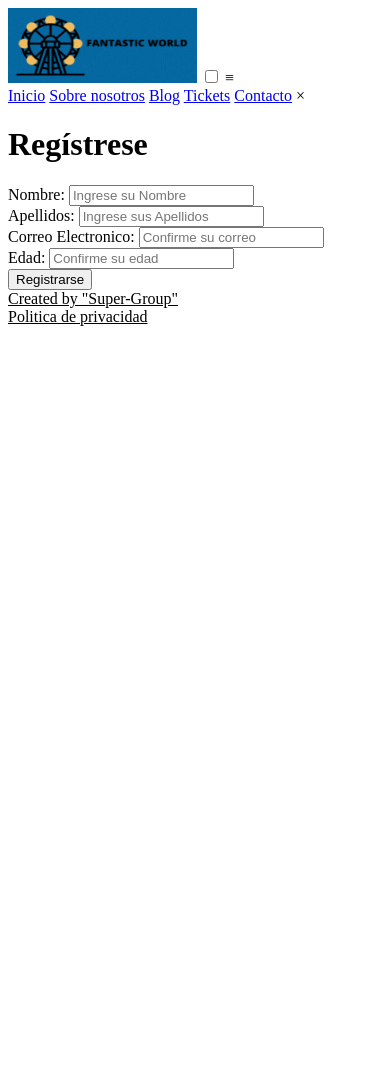
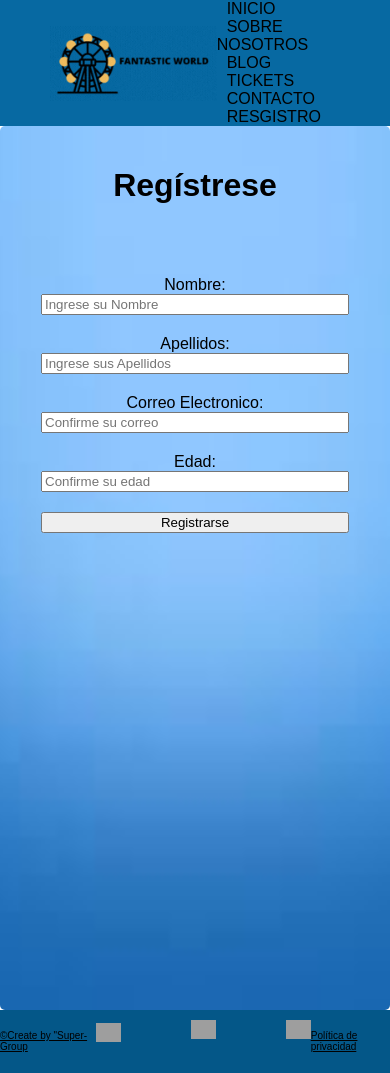
Before and after one commit to franciscomanuelnietogarcia/parquediversionesII, a plain HTML site: page register.html in a window 390 px wide. Before the commit the page ends 844 px from the top, so only its background shows below. Drawn offline with Linux system fonts and the light colour scheme; grey boxes are pictures that could not be loaded.

Commit message:
cambios-registros

```diff
--- a/register.css
+++ b/register.css
@@ -21,11 +21,9 @@ body {
 /* Header */
 header {
     height: 50x;
-    /* background: #AED6F1; */
     background: #0769a2;
     padding: 0 50px;
     color: black;
-    /*Aplicamos el display flex*/
     display: flex;
     justify-content: space-between;
     align-items: center;
@@ -35,7 +33,6 @@ header {
     text-transform: uppercase;
     font-weight: 200;
 }
-
 .menu a {
     color: black;
     text-transform: uppercase;
@@ -71,7 +68,7 @@ header {
 .container-register {
     display: flex;
     flex-direction: column;
-    background-image: url(img/Degradado-II.jpg);
+    background-image: url(img/gradient.jpg);
     background-repeat: no-repeat;
     background-size: cover;
     background-position: center;
@@ -107,38 +104,24 @@ header {
 .form-input {
     width: 300px;
 }
-
-#footer {
-    width: 100%;
-    height: auto;
-    border: none;
-    background: #0769a2;
-
+#flex-footer{
     display: flex;
-    flex-direction: row;
     justify-content: space-around;
-    flex-flow: wrap;
+    background-color: #045788;
 }
 
-
-.columnas {
-    width: 25%;
-    height: 600px;
-    border: none;
-    float: left;
+.text-footer{
+    color: black;
+    margin-top: 10px;
 }
-
-
 .youtube {
-    width: 70px;
+    width: 50px;
     height: 50px;
     margin-top: 13px;
-    margin-left: 50px;
     background-image: url(https://cdn.pixabay.com/photo/2016/07/03/18/36/youtube-1495277_1280.png);
     background-repeat: no-repeat;
     background-size: contain;
     border: none;
-    float: left;
 }
 
 .instagram {
@@ -155,8 +138,8 @@ header {
 
 
 .facebook {
-    width: 80px;
-    height: 50px;
+    width: 70px;
+    height: 44px;
     margin-top: 10px;
     margin-left: 70px;
     background-image: url(https://cdn.pixabay.com/photo/2017/06/22/06/22/facebook-2429746_1280.png);
@@ -166,12 +149,21 @@ header {
     float: left;
 }
 
-.footer {
-    width: 100%;
-    display: flex;
-    justify-content: center;
+@media screen and (max-width: 600px) {
+    .text-footer{
+        font-size: 10px;
+        margin-top: 20px;
+    }
+
+    .youtube{
+        width: 30px;
+    }
+
+    .instagram{
+        width: 30px;
+    }
+
+    .facebook{
+        width: 30px;
+    }
 }
-
-.letrasFooter {
-    margin-top: 30px;
-}
--- a/register.html
+++ b/register.html
@@ -1,34 +1,55 @@
 <!DOCTYPE html>
 <html lang="en">
+
 <head>
     <meta charset="UTF-8">
     <meta http-equiv="X-UA-Compatible" content="IE=edge">
     <meta name="viewport" content="width=device-width, initial-scale=1.0">
     <title>Document</title>
+    <link rel="stylesheet" href="register.css">
 </head>
+
 <body>
     <header>
-        <!--Crear logo-->
         <img src="img/Logo.gif" alt="" width="189" height="75">
-        <!--Para el menú debemos hacer un input checkbox-->
         <input type="checkbox" id="check">
         <label for="check" class="mostrar-menu">
-            <!--El &#8811 es para el icono de hamburguesa para el menú-->
             &#8801
         </label>
+        <nav class="menu">
+            <a href="index.html">Inicio</a>
+            <a href="#">Sobre nosotros</a>
+            <a href="#">Blog</a>
+            <a class="select" href="tickets.html">Tickets</a>
+            <a href="contacto.html">Contacto</a>
+            <a href="registro.html">Resgistro</a>
+            <label for="check" class="esconder-menu">
+                &#215
+            </label>
+        </nav>
+    </header>
+    <!-- <header> -->
+        <!--Crear logo-->
+        <!-- <img src="img/Logo.gif" alt="" width="189" height="75"> -->
+        <!--Para el menú debemos hacer un input checkbox-->
+        <!-- <input type="checkbox" id="check">
+        <label for="check" class="mostrar-menu"> -->
+            <!--El &#8811 es para el icono de hamburguesa para el menú-->
+            <!-- &#8801
+        </label> -->
         <!--Creamos la etiqueta NAV para la navegación de la barra de menú-->
-        <nav class="menu">
+        <!-- <nav class="menu">
             <a href="#">Inicio</a>
             <a href="#">Sobre nosotros</a>
             <a href="#">Blog</a>
             <a href="tickets.html">Tickets</a>
             <a href="contacto.html">Contacto</a>
-            <label for="check" class="esconder-menu">
+            <label for="check" class="esconder-menu"> -->
                 <!--El &#8811 es para el icono de hamburguesa para el menú-->
-                &#215
-            </label>
+                <!-- &#215 -->
+            <!-- </label>
         </nav>
-    </header>
+    </header> -->
     <div>
         <div class="container-register">
             <h1>Regístrese</h1>
@@ -58,8 +79,15 @@
 
     <footer>
         <div id="footer">
+            <footer id="flex-footer">
 
-            <div class="letrasFooter">
+                <a class="text-footer" href="#"> ©Create by "Super-Group</a>
+                <a class="youtube" href="#"></a>
+                <a class="instagram" href="#"></a>
+                <a class="facebook" href="#"></a>
+                <a class="text-footer" href="#">Política de privacidad</a>
+            </footer>
+            <!-- <div class="letrasFooter">
                 <a href="#" style="color: black;margin-top: 30px;">Created by "Super-Group"</a>
             </div>
             <div class="colum">
@@ -76,8 +104,9 @@
 
             <div class="letrasFooter">
                 <a href="#" style="color: black;margin-top: 20px;">Politica de privacidad</a>
-            </div>
+            </div> -->
 
         </div>
 </body>
+
 </html>
```
